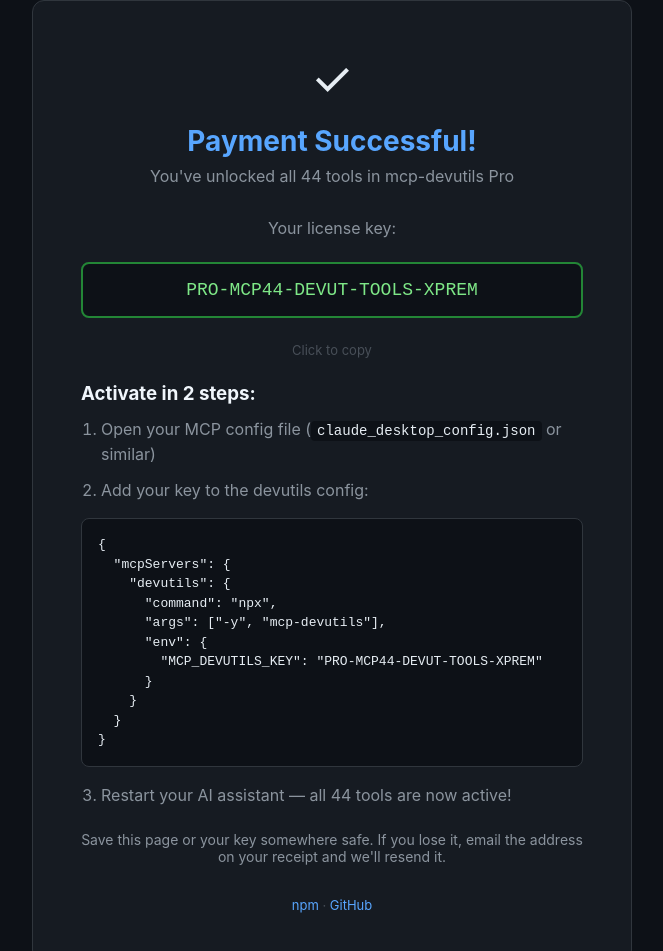
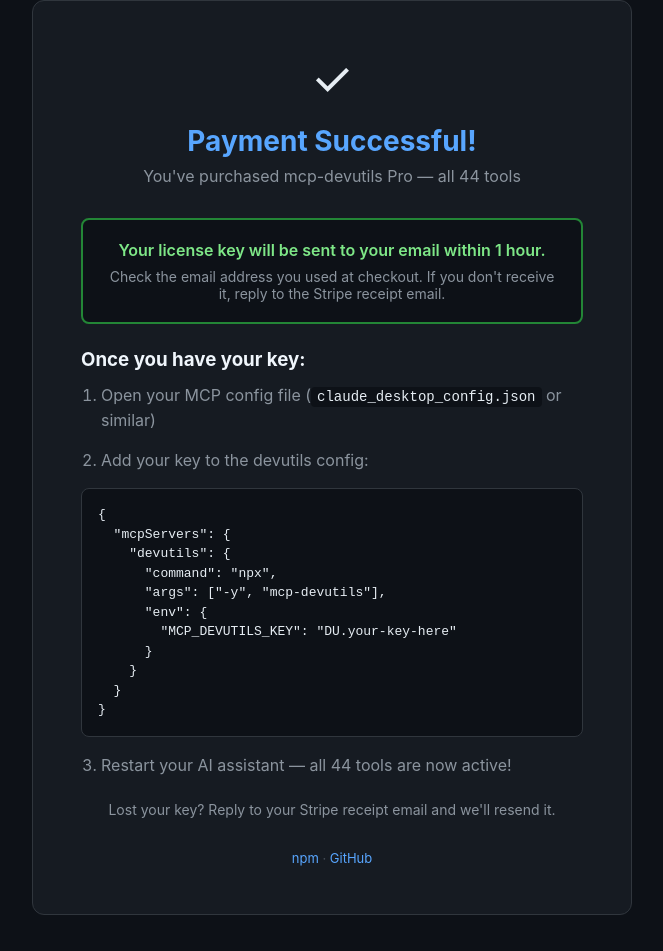
Before and after one commit to hlteoh37/mcp-devutils, a website: page docs/success.html in a window 1280 px wide. Shown: the top 951 px of the page, without its empty margins (308-971 px from the left). After the commit the page ends 915 px from the top, so only its background shows below. Drawn offline with Linux system fonts and the light colour scheme.

Commit message:
v2.6.0: remote license hash validation + proper Stripe purchase flow
- Add remote hash validation: fetches allowed key hashes from GitHub Pages
- Keys now verified both locally (Ed25519) and remotely (hash list)
- Fix success.html: removed fake hardcoded keys, shows email delivery notice
- Stripe payment link now redirects to success page after purchase
- Landing page now uses Stripe payment link for Pro purchases
- License fulfillment script added to go-make-money repo

```diff
--- a/docs/success.html
+++ b/docs/success.html
@@ -10,17 +10,16 @@
     .card { background: #161b22; border: 1px solid #30363d; border-radius: 12px; padding: 48px; max-width: 600px; width: 90%; text-align: center; }
     h1 { font-size: 28px; margin-bottom: 8px; color: #58a6ff; }
     .subtitle { color: #8b949e; margin-bottom: 32px; }
-    .key-box { background: #0d1117; border: 2px solid #238636; border-radius: 8px; padding: 16px; margin: 24px 0; font-family: 'SF Mono', SFMono-Regular, monospace; font-size: 18px; color: #7ee787; word-break: break-all; cursor: pointer; position: relative; }
-    .key-box:hover { border-color: #7ee787; }
-    .copied { position: absolute; top: -28px; right: 0; font-size: 13px; color: #7ee787; opacity: 0; transition: opacity 0.3s; }
-    .copied.show { opacity: 1; }
     .steps { text-align: left; margin: 24px 0; }
     .steps h3 { margin-bottom: 12px; color: #f0f6fc; }
     .steps ol { padding-left: 20px; }
-    .steps li { margin-bottom: 12px; line-height: 1.5; color: #8b949e; }
+    .steps li { margin-bottom: 16px; line-height: 1.5; color: #8b949e; }
     .steps code { background: #0d1117; padding: 2px 6px; border-radius: 4px; font-family: monospace; color: #e6edf3; font-size: 14px; }
     pre { background: #0d1117; border: 1px solid #30363d; border-radius: 8px; padding: 16px; text-align: left; overflow-x: auto; margin: 16px 0; font-size: 13px; line-height: 1.5; color: #e6edf3; }
     .check { font-size: 48px; margin-bottom: 16px; }
+    .highlight { background: #0d1117; border: 2px solid #238636; border-radius: 8px; padding: 20px; margin: 24px 0; }
+    .highlight p { color: #7ee787; font-size: 16px; font-weight: 600; }
+    .highlight .detail { color: #8b949e; font-size: 14px; margin-top: 8px; font-weight: 400; }
     a { color: #58a6ff; text-decoration: none; }
     a:hover { text-decoration: underline; }
     .footer { margin-top: 32px; color: #484f58; font-size: 13px; }
@@ -30,17 +29,15 @@
   <div class="card">
     <div class="check">&#10003;</div>
     <h1>Payment Successful!</h1>
-    <p class="subtitle">You've unlocked all 44 tools in mcp-devutils Pro</p>
+    <p class="subtitle">You've purchased mcp-devutils Pro — all 44 tools</p>
 
-    <p style="margin-bottom: 8px; color: #8b949e;">Your license key:</p>
-    <div class="key-box" id="keyBox" onclick="copyKey()">
-      <span id="licenseKey"></span>
-      <span class="copied" id="copiedMsg">Copied!</span>
+    <div class="highlight">
+      <p>Your license key will be sent to your email within 1 hour.</p>
+      <p class="detail">Check the email address you used at checkout. If you don't receive it, reply to the Stripe receipt email.</p>
     </div>
-    <p style="font-size: 13px; color: #484f58;">Click to copy</p>
 
     <div class="steps">
-      <h3>Activate in 2 steps:</h3>
+      <h3>Once you have your key:</h3>
       <ol>
         <li>Open your MCP config file (<code>claude_desktop_config.json</code> or similar)</li>
         <li>Add your key to the devutils config:</li>
@@ -51,7 +48,7 @@
       "command": "npx",
       "args": ["-y", "mcp-devutils"],
       "env": {
-        "MCP_DEVUTILS_KEY": "<span id="keyInConfig"></span>"
+        "MCP_DEVUTILS_KEY": "DU.your-key-here"
       }
     }
   }
@@ -61,30 +58,11 @@
       </ol>
     </div>
 
-    <p style="color: #8b949e; font-size: 14px;">Save this page or your key somewhere safe. If you lose it, email the address on your receipt and we'll resend it.</p>
+    <p style="color: #8b949e; font-size: 14px;">Lost your key? Reply to your Stripe receipt email and we'll resend it.</p>
 
     <div class="footer">
       <p><a href="https://www.npmjs.com/package/mcp-devutils">npm</a> &middot; <a href="https://github.com/hlteoh37/mcp-devutils">GitHub</a></p>
     </div>
   </div>
-
-  <script>
-    // Fixed license keys that are validated by mcp-devutils
-    const VALID_KEYS = [
-      'PRO-DEVUT-1LS44-TOOLS-UNLKD',
-      'PRO-MCP44-DEVUT-TOOLS-XPREM'
-    ];
-    const key = VALID_KEYS[Math.floor(Math.random() * VALID_KEYS.length)];
-    document.getElementById('licenseKey').textContent = key;
-    document.getElementById('keyInConfig').textContent = key;
-
-    function copyKey() {
-      navigator.clipboard.writeText(key).then(() => {
-        const msg = document.getElementById('copiedMsg');
-        msg.classList.add('show');
-        setTimeout(() => msg.classList.remove('show'), 2000);
-      });
-    }
-  </script>
 </body>
 </html>
--- /dev/null
+++ b/docs/v.json
@@ -0,0 +1 @@
+{"h":[]}
--- a/package.json
+++ b/package.json
@@ -1,6 +1,6 @@
 {
   "name": "mcp-devutils",
-  "version": "2.5.1",
+  "version": "2.6.0",
   "description": "MCP server with 44 developer utilities (15 free + 29 pro). Free: UUID, hash, HMAC, base64, timestamps, JWT decode, random strings, URL encode/decode, JSON format, regex test, cron explain, color convert, HTTP status, slugify, HTML escape. Pro: nanoid, hex encode, JWT create, JSON diff/query, CSV/JSON convert, regex replace, semver compare, chmod calc, text diff, number base, lorem ipsum, word/byte count, CIDR calc, case convert, markdown TOC, env parser, IP info, password strength, data size, string escape, char info, SQL format, epoch convert, AES encrypt/decrypt, RSA keygen, scrypt hash",
   "type": "module",
   "main": "index.js",
```
Also changed, not shown: docs/index.html (+2 -2 lines), index.js (+38 -4 lines).
